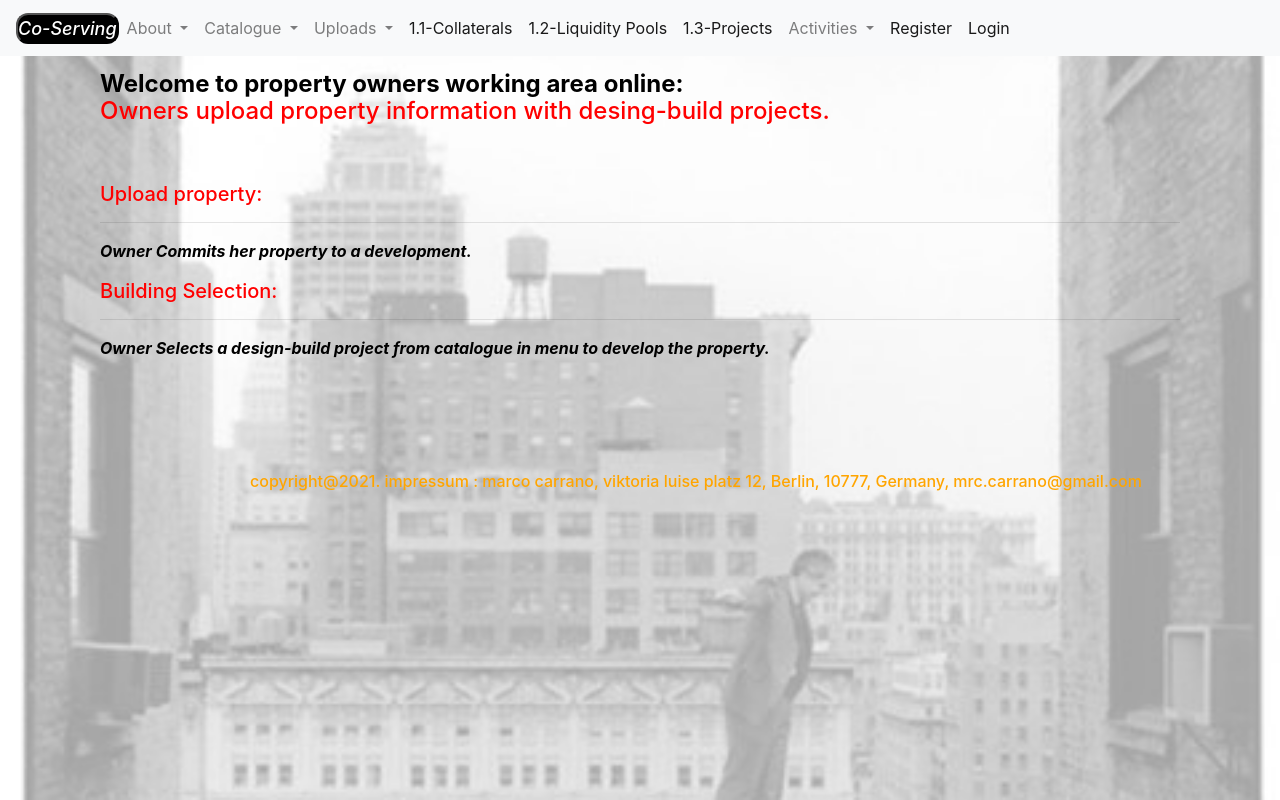
After one commit to marco872/coserving, a Django app: page /owner/ in a window 1280 px wide. The commit adds this page. Run offline with Django 3.2, Linux system fonts and the light colour scheme; some libraries are stand-ins or nearby versions.

Commit message:
owner html

```diff
--- a/co_servings/admin.py
+++ b/co_servings/admin.py
@@ -1,7 +1,7 @@
 from django.contrib import admin
 
 # Register your models here.
-from .models import Webinvestor, Project, Liquidity_Pool, Investment, Development, Venue, Liquidity, Building, Plan, Token, Guest, Information1, Information2, Hostingrules, Vaccineprotocol1, Vaccineprotocol2, Rentreduction, Tokenprogram1, Tokenprogram2, Rentopportunity, Ourcommunity1, Ourcommunity2, Development1, Overview1, Overview2, Guestrules, Costtrasparency, Guestopportunity, Reservation, Payment1, Payment2, Trading, Investorsrules, Tradingclarity, Tokenprogram3, Tradingdesk, Ourcommunity3, Report, News, Collateral, Gov, Fbm
+from .models import Webinvestor, Project, Liquidity_Pool, Investment, Development, Venue, Liquidity, Building, Plan, Token, Guest, Information1, Information2, Hostingrules, Vaccineprotocol1, Vaccineprotocol2, Rentreduction, Tokenprogram1, Tokenprogram2, Rentopportunity, Ourcommunity1, Ourcommunity2, Development1, Overview1, Overview2, Guestrules, Costtrasparency, Guestopportunity, Reservation, Payment1, Payment2, Trading, Investorsrules, Tradingclarity, Tokenprogram3, Tradingdesk, Ourcommunity3, Report, News, Collateral, Gov, Fbm, Owner
 
 
 admin.site.register(Webinvestor)
@@ -46,3 +46,4 @@ admin.site.register(News)
 admin.site.register(Collateral)
 admin.site.register(Gov)
 admin.site.register(Fbm)
+admin.site.register(Owner)
--- a/co_servings/templates/co_servings/navbar.html
+++ b/co_servings/templates/co_servings/navbar.html
@@ -75,7 +75,7 @@
           aria-haspopup="true"
           aria-expanded="false"
         >
-          Downloads
+          Uploads
         </a>
         <div class="dropdown-menu" aria-labelledby="navbarDropdown">
           <a class="dropdown-item" href="{% url 'venue' %}">Add-Projects</a>
--- /dev/null
+++ b/co_servings/templates/co_servings/owner.html
@@ -0,0 +1,123 @@
+{% extends 'co_servings/main.html' %}
+{% load static %}
+
+
+{% block content %}
+<style type="text/css">
+
+
+  <style type="text/css">
+.button {
+  background-color: #04AA6D;
+  border: none;
+  color: white;
+  padding: 20px;
+  text-align: center;
+  text-decoration: none;
+  display: inline-block;
+  font-size: 16px;
+  margin: 4px 2px;
+}
+
+.button1 {border-radius: 2px;}
+.button2 {border-radius: 4px;}
+.button3 {border-radius: 8px;}
+.button4 {border-radius: 12px;}
+.button5 {border-radius: 50%;}
+
+
+}
+
+
+
+h6 {
+    color:black;
+  }
+
+
+  h1 {
+    color: black;
+  }
+
+  h4, h5, td {
+    color: black;
+  }
+
+
+
+</style>
+
+
+
+
+
+
+
+
+
+
+
+<body class="bg-image"
+		style="background-image: url('/static/images/marco2.jpg');
+		background-repeat: no-repeat;
+		background-size:100%;
+		color:darkgrey;
+		height:550px;">
+
+
+
+
+	<div class="container">
+			<h4 style="margin-top:-10px; color: black;"><strong>Welcome to   property owners working area online:</strong>
+</h4>
+      <h4 style="margin-top:-10px; color: red;"> Owners upload property information with desing-build projects.
+</h4>
+
+	</div>
+
+  <br>
+  <br>
+
+ <div class="container">
+
+    <div class="row">
+
+
+        <div class="col">
+
+        <h5 style="color:red;">Upload property:</h5>
+        <hr>
+        <p style="color:black;"><em><strong>Owner Commits her property to a development.</strong></em></p>
+
+
+
+
+        <h5 style="color:red;">Building Selection:</h5>
+        <hr>
+        <p style="color:black;"><em><strong>Owner Selects a design-build project from catalogue in  menu to develop the property.</stong></em></p>
+        </div>
+
+  </div>
+  <br>
+
+
+
+<br>
+<br>
+
+
+
+
+
+
+
+
+
+
+{% endblock %}
+
+
+
+
+
+</body>
--- a/co_servings/templates/co_servings/white.html
+++ b/co_servings/templates/co_servings/white.html
@@ -26,7 +26,7 @@
 
 				<h5 style="color:blue;">GOVERNMENTS:</h5>
 				<hr>
-				<p><em> Commit capital to cover Liquidity Pools using (Main navigation bar) dropdown Downloads , item : "Add-Collateral" and add the funds using  AAVE DEFI protocol   </em>
+				<p><em> Commit capital to cover Liquidity Pools using (Main navigation bar) dropdown Uploads , item : "Add-Collateral" and add the funds using  AAVE DEFI protocol   </em>
 
 
 
@@ -36,7 +36,7 @@
 
 				<h5 style="color:blue;">INVESTORS:</h5>
 				<hr>
-				<p><em> Investors commit capital using (Main navigation bar) dropdown Downloads , item : "Add-Liquidity" and add the funds using Pancake Swap platform and Metamask Wallet  directly linked at (Real Estate Exchange navigation bar) item: "Trading Desk"    </em>
+				<p><em> Investors commit capital using (Main navigation bar) dropdown Uploads , item : "Add-Liquidity" and add the funds using Pancake Swap platform and Metamask Wallet  directly linked at (Real Estate Exchange navigation bar) item: "Trading Desk"    </em>
 				<p>Co-Serving projects use a business model based on Fair Profit's Distribution* (FPD).</p>
 				<p>FPD is a "margin scale" that sets the maximum and minimum  return to the investment between  3.5 to 6.5 % compound interest.</p>
 
@@ -50,7 +50,7 @@
 				<h5 style="color:blue;">OWNERS:</h5>
 				<hr>
 				<p><em>Property Owners provide Design-Build  Projects selected in Co-Serving
-				Catalogue(available in the navigation bar) using (Main navigation bar) dropdown Downloads, item: "Add-Projects"</em></p>
+				Catalogue(available in the navigation bar) using (Main navigation bar) dropdown Uploads, item: "Add-Projects"</em></p>
 				<p> The D/B projects include architectural, consultants, approval fees and all construction costs to deliver  turnkey developments.</p>
 
 			</div>
--- a/co_servings/urls.py
+++ b/co_servings/urls.py
@@ -52,6 +52,8 @@ urlpatterns = [
     path('collateral/', views.collateral, name="collateral"),
     path('gov/', views.gov, name="gov"),
     path('fbm/', views.fbm, name="fbm"),
+    path('owner/', views.owner, name="owner"),
+
 
 
 
--- a/co_servings/views.py
+++ b/co_servings/views.py
@@ -219,6 +219,10 @@ def report(request):
 def news(request):
 	return render(request, 'co_servings/news.html')
 
+def owner(request):
+	return render(request, 'co_servings/owner.html')
+
+
 
 
 
```
Also changed, not shown: co_servings/models.py (+8 -0 lines), co_servings/templates/co_servings/home.html (+142 -5 lines), co_servings/templates/co_servings/token.html (+5 -2 lines), co_servings/migrations/0045_owner.py (added).
